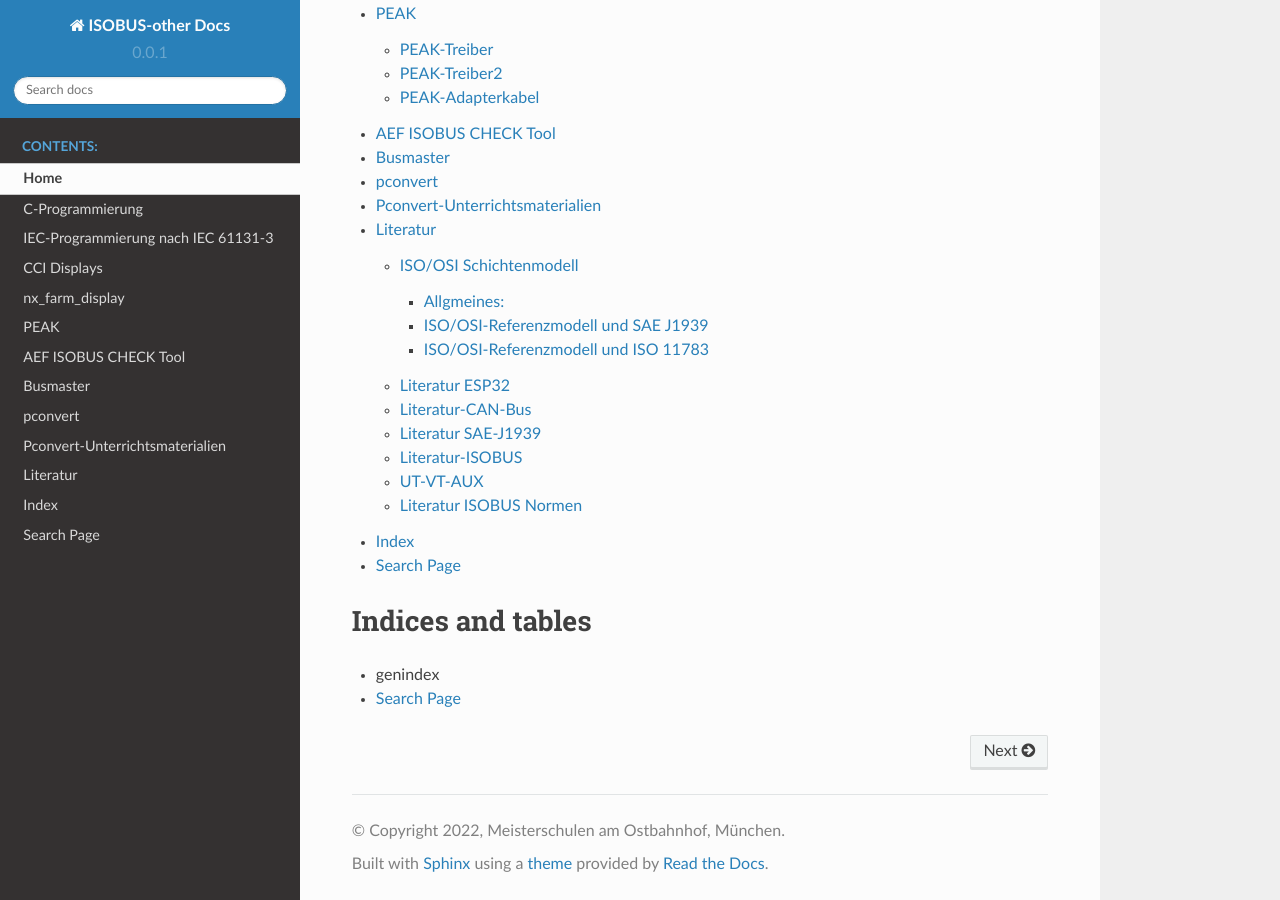
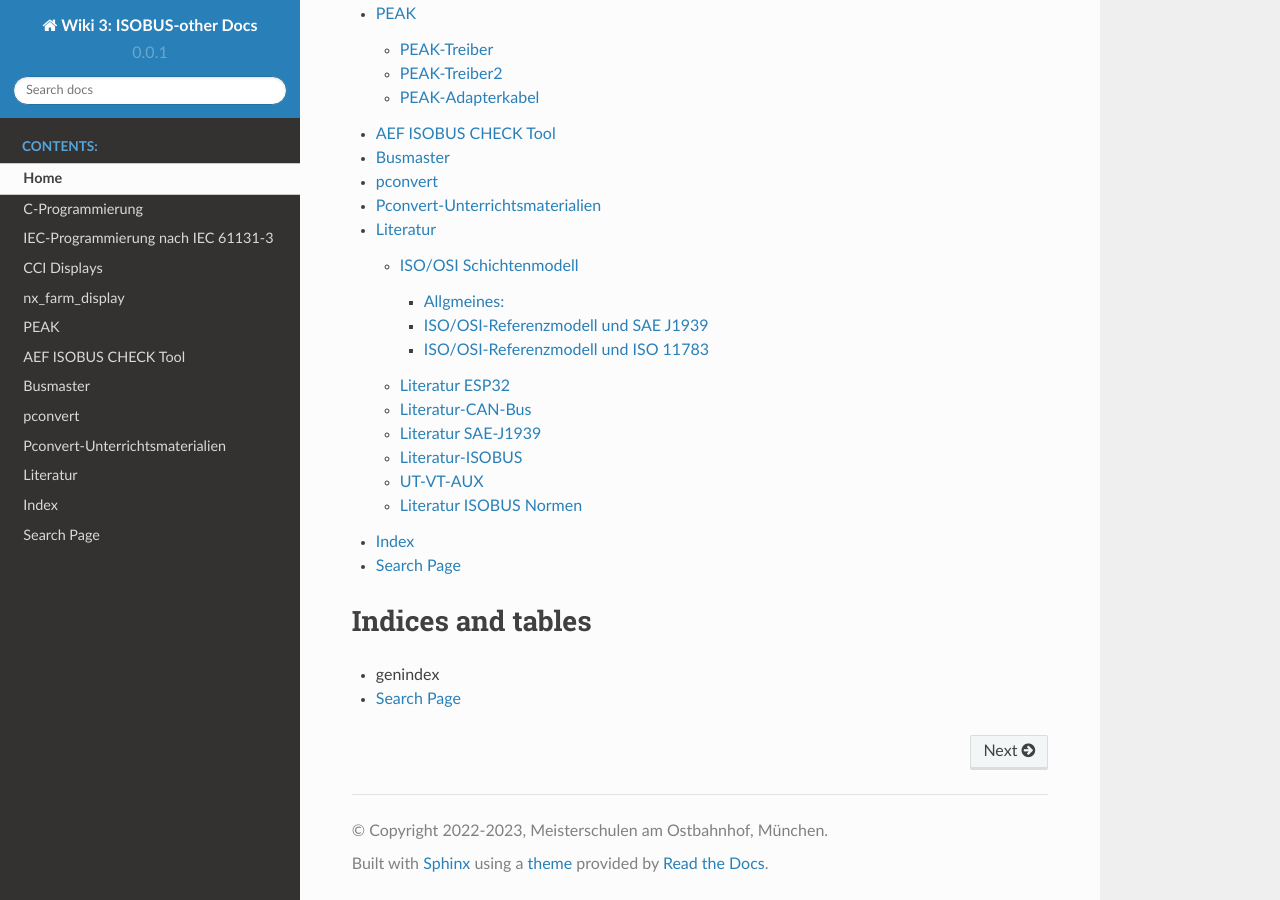
Before and after one commit to Meisterschulen-am-Ostbahnhof-Munchen/ISOBUS-other-docs, a Sphinx documentation site: the page built from docs/index.md, in a window 1280 px wide and 900 px high, scrolled down 1762 px. Built offline with Sphinx 7.4.7 and the Read the Docs theme 2.0.0, drawn with Linux system fonts in a browser that asks for light colours.

Commit message:
Update conf.py

```diff
--- a/docs/conf.py
+++ b/docs/conf.py
@@ -6,9 +6,11 @@
 # -- Project information -----------------------------------------------------
 # https://www.sphinx-doc.org/en/master/usage/configuration.html#project-information
 
-project = "ISOBUS-other Docs"
-copyright = "2022, Meisterschulen am Ostbahnhof, München"
+project = "Wiki 3: ISOBUS-other Docs"
+copyright = "2022-2023, Meisterschulen am Ostbahnhof, München"
 author = "Franz Höpfinger"
+
+html_baseurl = "https://docs.ms-muc-docs.de/projects/isobus-other-docs/de/latest/"
 
 # -- General configuration ---------------------------------------------------
 # https://www.sphinx-doc.org/en/master/usage/configuration.html#general-configuration
```
